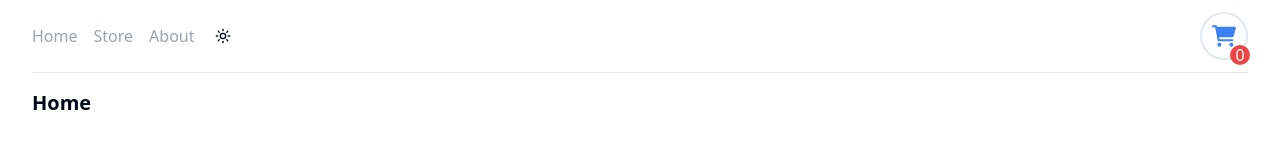
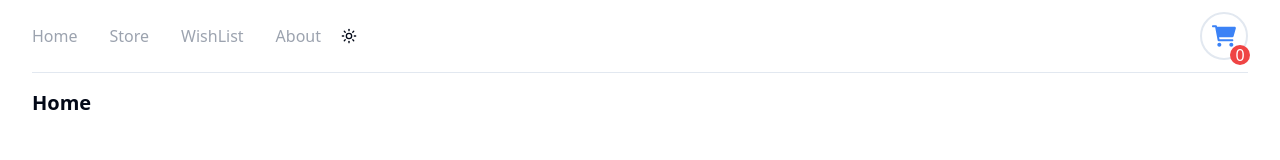
Before and after one commit to iam-annatar/Simple-Shopping-Cart, a React (Vite) app: page / in a window 1280 px wide. Shown: the top 160 px of the page. Built offline with nearby package versions, Linux system fonts and the light colour scheme.

Commit message:
feat: and wishlist to navbar - modify navbar

```diff
--- a/src/components/MobileMenu.tsx
+++ b/src/components/MobileMenu.tsx
@@ -21,12 +21,15 @@ export const MobileMenu = () => {
       </Button>
       <Sheet open={isOpen} onOpenChange={() => setIsOpen(false)}>
         <SheetContent className="w-full  dark:bg-slate-950" side="left">
-          <nav className="grid place-items-center gap-5 text-gray-400 hover:*:text-black dark:hover:*:text-white">
+          <nav className="container mt-16 grid place-items-start gap-5 text-gray-400 hover:*:text-black dark:hover:*:text-white">
             <NavLink onClick={() => setIsOpen(false)} to="/">
               Home
             </NavLink>
             <NavLink onClick={() => setIsOpen(false)} to="/store">
               Store
+            </NavLink>
+            <NavLink onClick={() => setIsOpen(false)} to="/wishlist">
+              WishList
             </NavLink>
             <NavLink onClick={() => setIsOpen(false)} to="/about">
               About
--- a/src/components/Navbar.tsx
+++ b/src/components/Navbar.tsx
@@ -14,6 +14,7 @@ export const Navbar = () => {
   const pages = {
     home: "/",
     store: "/store",
+    wishlist: "/wishlist",
     about: "/about",
   };
 
@@ -21,9 +22,10 @@ export const Navbar = () => {
     <div className="container sticky top-0 z-10 bg-white dark:bg-slate-950">
       <div className="flex items-center justify-between border-b bg-white py-3 dark:border-b dark:bg-slate-950 ">
         <div className="flex items-center gap-x-2">
-          <nav className="hidden items-center gap-4 text-gray-400  hover:*:text-black dark:hover:*:text-white sm:flex ">
+          <nav className="hidden items-center gap-8 text-gray-400  hover:*:text-black dark:hover:*:text-white sm:flex ">
             <NavLink to={pages.home}>Home</NavLink>
             <NavLink to={pages.store}>Store</NavLink>
+            <NavLink to={pages.wishlist}>WishList</NavLink>
             <NavLink to={pages.about}>About</NavLink>
           </nav>
           <div className="flex gap-x-2">
--- a/src/pages/WishListPage.tsx
+++ b/src/pages/WishListPage.tsx
@@ -5,8 +5,8 @@ export const WhishListPage = () => {
   const { wishList } = useWishListContext();
 
   return (
-    <div className="mt-8">
-      <div className="mb-8 text-center text-2xl">WishList</div>
+    <div className="mt-4">
+      <div className="mb-8 text-xl font-bold">WishList</div>
       {wishList.map((item) => {
         return <WishList key={item.id} {...item} />;
       })}
```
